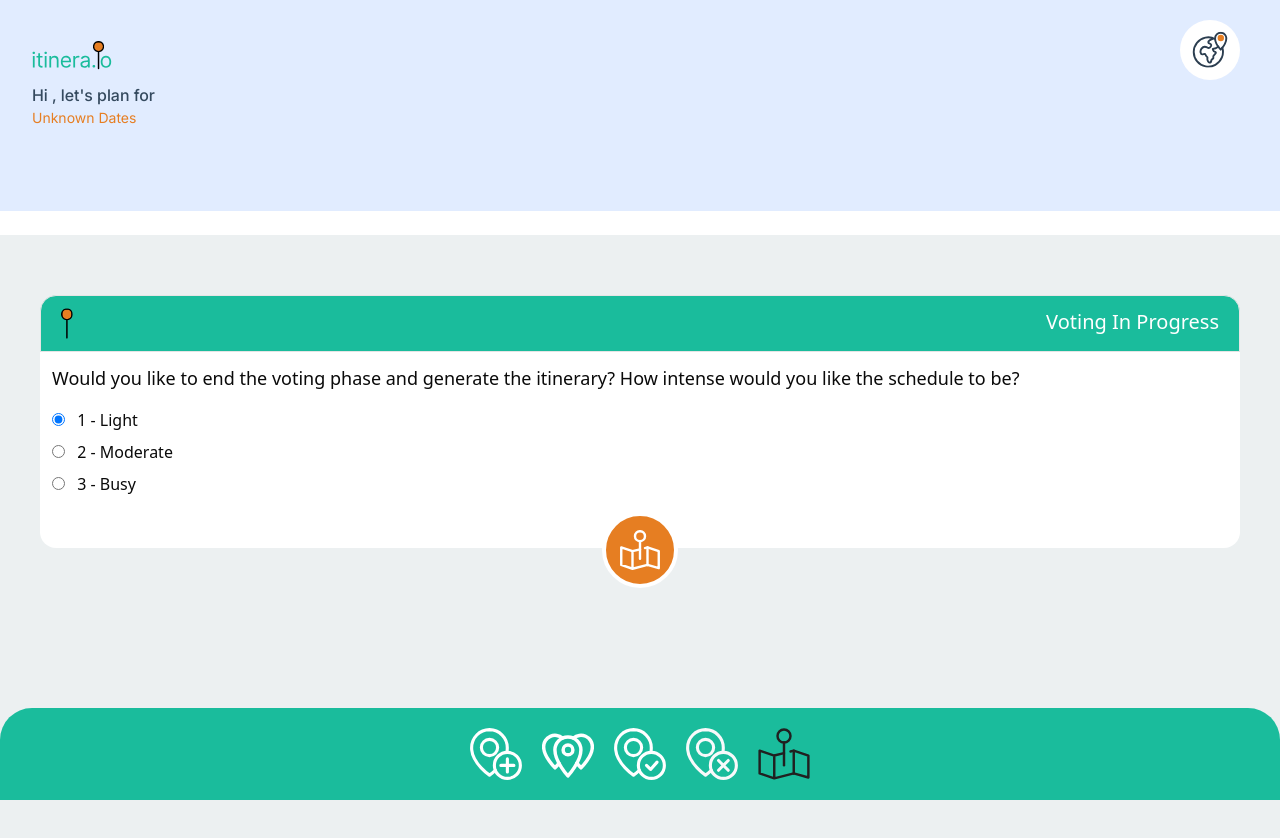
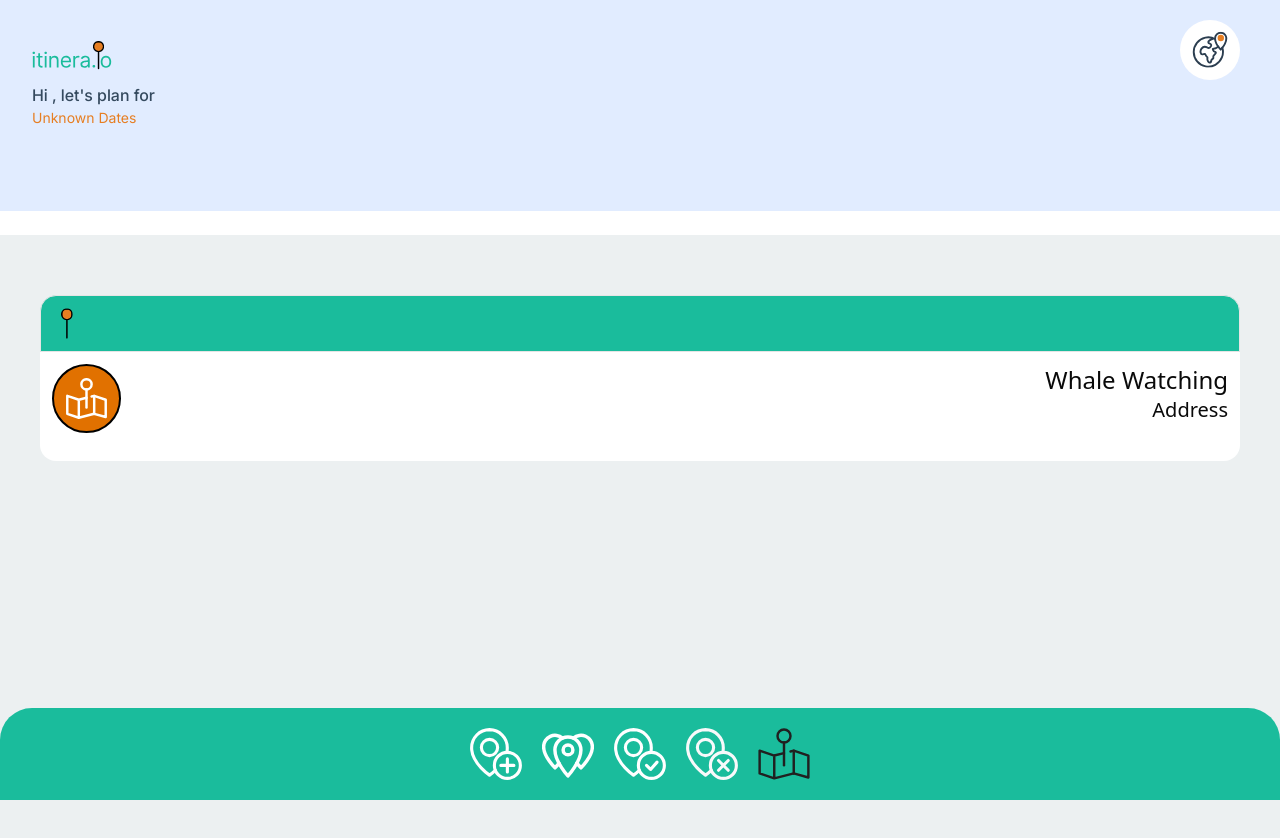
Before and after one commit to kcadavos/itinera-io, a Next.js app: page /ItinerarySuggestionPages/ItineraryPage in a window 1280 px wide. Shown: the top 838 px of the page. Built offline with nearby package versions, Linux system fonts and the light colour scheme.

Commit message:
1/3 implementation of itinerary generation

```diff
--- a/src/app/(pages)/ItinerarySuggestionPages/ItineraryPage/page.tsx
+++ b/src/app/(pages)/ItinerarySuggestionPages/ItineraryPage/page.tsx
@@ -1,11 +1,15 @@
 'use client'
 import CloseVotingComponent from '@/components/CloseVotingComponent'
+import ItineraryDetailsComponent from '@/components/ItineraryDetailsComponent'
+import { useSelectedTripIsVotingOpenContext } from '@/context/DataContext'
 import React from 'react'
 
 const ItineraryPage = () => {
+  const {selectedTripIsVotingOpen}=useSelectedTripIsVotingOpenContext();
   return (
     <div className='bg-[#ECF0F1] h-screen w-screen py-5 '>
-    <CloseVotingComponent/>
+      {selectedTripIsVotingOpen  ?   <CloseVotingComponent/>: <ItineraryDetailsComponent/>}
+
     </div>
   )
 }
--- a/src/components/AddTripComponent.tsx
+++ b/src/components/AddTripComponent.tsx
@@ -54,7 +54,7 @@ const AddTripComponent = () => {
                 setParticipantsEmailList('');
 
 
-                } else { // for editing
+                } else { // for editing or viewing
                 setTripId  (selectedTripId);
                 setDestination(selectedTripDestination);
                 const parsedStartDate = parse(selectedTripStartDate, "yyyy-MM-dd", new Date());
--- a/src/components/CloseVotingComponent.tsx
+++ b/src/components/CloseVotingComponent.tsx
@@ -1,15 +1,37 @@
-// import { useSelectedTripIsVotingOpenContext } from '@/context/DataContext';
-import  { useState} from 'react'
+import { useSelectedTripIdContext, useSelectedTripIsVotingOpenContext, useSelectedTripOwnerIdContext, useUserIdContext } from '@/context/DataContext';
+import { GenerateAndSaveItinerary } from '@/lib/services/ItineraryServices';
+import  { useEffect, useState} from 'react'
 
 
 const CloseVotingComponent = () => {
 
-  const [schedIntensity, setSchedIntensity] = useState<string>('1');
-  // const {selectedTripIsVotingOpen,setSelectedTripIsVotingOpen}=useSelectedTripIsVotingOpenContext();
+  const [schedIntensity, setSchedIntensity] = useState<number>(1);
+  const {setSelectedTripIsVotingOpen,selectedTripIsVotingOpen}=useSelectedTripIsVotingOpenContext();
+  const{selectedTripId}= useSelectedTripIdContext();
+  const {selectedTripOwnerId} =useSelectedTripOwnerIdContext();
+  const {userId} = useUserIdContext();
 
-const GenerateItinerary =()=>{
+
+const GenerateItinerary =async()=>{
+  const request ={
+    tripId : selectedTripId,
+    numberOfActivitiesPerDay: schedIntensity
+  }
+
+  console.log("REQ"+ JSON.stringify(request))
+
+  const success = await GenerateAndSaveItinerary (request)
+  if (success)
+    alert("ITI GENERATED");
+    setSelectedTripIsVotingOpen(false);
+
 
 }
+
+useEffect(()=>{
+console.log("VOTING STATUS"+selectedTripIsVotingOpen);
+console.log("INTENSE"+ schedIntensity)
+},[selectedTripIsVotingOpen,schedIntensity])
 
   return (
     <>
@@ -19,20 +41,21 @@ const GenerateItinerary =()=>{
       <p className='text-white text-xl'>Voting In Progress</p>
     </div>
     <div className='bg-white p-3 space-y-4 rounded-b-2xl'>
-      <p className='text-lg'>
+      { (selectedTripOwnerId===userId) ? (<div>  <p className='text-lg'>
       Would you like to end the voting phase and generate the itinerary?  How intense would you like the schedule to be?
       </p>
       <div className='flex flex-col space-y-2 mb-10'>
-      <label > <input value="1" type="radio" className='mr-2' checked={schedIntensity==='1'} onChange={(e) => setSchedIntensity(e.target.value)}/> 1 - Light</label>
-      <label > <input value="2" type="radio" className='mr-2' checked={schedIntensity==='2'} onChange={(e) => setSchedIntensity(e.target.value)}/> 2 - Moderate</label>
-      <label > <input value="3" type="radio" className='mr-2' checked={schedIntensity==='3'} onChange={(e) => setSchedIntensity(e.target.value)}/> 3 - Busy</label>
+      <label > <input value="1" type="radio" className='mr-2' checked={schedIntensity===1} onChange={(e) => setSchedIntensity(Number(e.target.value))}/> 1 - Light</label>
+      <label > <input value="2" type="radio" className='mr-2' checked={schedIntensity===2} onChange={(e) => setSchedIntensity(Number(e.target.value))}/> 2 - Moderate</label>
+      <label > <input value="3" type="radio" className='mr-2' checked={schedIntensity===3} onChange={(e) => setSchedIntensity(Number(e.target.value))}/> 3 - Busy</label>
       </div>
       <div className="flex justify-center absolute -bottom-0 left-1/2 transform -translate-x-1/2">
       <button  onClick={GenerateItinerary} className="bg-[#E67E22] hover:bg-[#d56b0f] border-4 border-white text-xl text-white rounded-[2.5rem] p-3.5 cursor-pointer" >
             <img src="/assets/Icons/Orion_travel-map 1.svg" className="w-10" alt="Generate Itinerary"
             />
             </button>
-      </div>
+      </div> </div>) :(<p className='text-xl p-5 font-medium'>Itinerary is not ready. Please ensure that you casted your vote to all the suggested activities and  wait for the trip owner to end the voting.</p>)}
+
 
     </div>
 
--- /dev/null
+++ b/src/components/ItineraryDetailsComponent.tsx
@@ -0,0 +1,34 @@
+// import { useSelectedTripStartDateContext } from '@/context/DataContext'
+// import { format } from 'date-fns';
+import React from 'react'
+
+const ItineraryDetailsComponent = () => {
+    // const{selectedTripStartDate}=useSelectedTripStartDateContext();
+  return (
+    <div className=' mx-10 py-10  relative'>
+        <div className='flex px-5  justify-between p-3 border rounded-t-2xl bg-[#1ABC9C]'>
+        <img src="/assets/Icons/itineraIcon.svg" className='w-3 h-auto'/>
+        {/* <p className='text-white text-2xl'>{format(new Date(selectedTripStartDate+"T12:00:00"),'MMM dd')} , {format(new Date(selectedTripStartDate+"T12:00:00"),'EEEE')}</p> */}
+        </div>
+          {/* start of the activities in the days*/ }
+        <div className=' bg-white p-3 space-y-4 rounded-b-2xl flex justify-between'>
+            <div className='bg-amber-600 rounded-full w-18 h-auto p-3 border-2 border-black'>
+              <img src="/assets/Icons/Orion_travel-map 1.svg" className="object-cover" alt="Generate Itinerary"/>
+            </div>
+              <div className='flex flex-col  w-full  items-end'>
+                <p className='text-2xl  font-medium'> Whale Watching</p>
+                <p className='text-xl'>  Address</p>
+
+              </div>
+
+        <div>
+            <p className='text-lg'>
+
+      </p>
+      </div>
+     </div>
+    </div>
+  )
+}
+
+export default ItineraryDetailsComponent
--- a/src/components/TripCardComponent.tsx
+++ b/src/components/TripCardComponent.tsx
@@ -1,7 +1,7 @@
 import { ITripData } from '@/lib/TripInterfaces'
 import React, { useEffect, useRef } from 'react'
 import { format } from 'date-fns';
-import { useSelectedTripDestinationContext, useSelectedTripEndDateContext, useSelectedTripIdContext, useSelectedTripOwnerIdContext, useSelectedTripParticipantsIdListContext, useSelectedTripStartDateContext, useUserIdContext } from '@/context/DataContext';
+import { useSelectedTripDestinationContext, useSelectedTripEndDateContext, useSelectedTripIdContext, useSelectedTripIsVotingOpenContext, useSelectedTripOwnerIdContext, useSelectedTripParticipantsIdListContext, useSelectedTripStartDateContext, useUserIdContext } from '@/context/DataContext';
 import { useRouter } from 'next/navigation';
 
 
@@ -23,7 +23,7 @@ const TripCardComponent = ({ trips }:{trips:ITripData[]}) => {
     const{selectedTripEndDate,setSelectedTripEndDate}=useSelectedTripEndDateContext();
     const{setSelectedParticipantsIdList}=useSelectedTripParticipantsIdListContext();
     const{setSelectedTripOwnerId}=useSelectedTripOwnerIdContext();
-
+    const{setSelectedTripIsVotingOpen}=useSelectedTripIsVotingOpenContext();
 
 // Refs to autos croll to selected trip
 const tripRefs = useRef<(HTMLDivElement | null)[]>([]);
@@ -35,6 +35,8 @@ const updateTripContext =(trip:ITripData)=>{
   setSelectedTripEndDate(trip.endDate);
   setSelectedParticipantsIdList(trip.participantsId);
   setSelectedTripOwnerId(trip.ownerId);
+  setSelectedTripIsVotingOpen(trip.isVotingOpen);
+
 
 }
  const handleSelectTrip= (trip:ITripData)=>{
@@ -42,7 +44,7 @@ const updateTripContext =(trip:ITripData)=>{
     if (trip.isVotingOpen){
        router.push("/ItinerarySuggestionPages/AddSuggestionPage")
     }else{
-       router.push("/Itinerary/ViewItinerary")
+       router.push("/ItinerarySuggestionPages/ItineraryPage")
     }
 
   }
--- /dev/null
+++ b/src/lib/ItineraryInterfaces.ts
@@ -0,0 +1,5 @@
+export interface IItineraryRequest {
+    tripId:number,
+    numberOfActivitiesPerDay:number
+
+}
--- a/src/lib/services/ItineraryServices.ts
+++ b/src/lib/services/ItineraryServices.ts
@@ -1,3 +1,24 @@
+import { IItineraryRequest } from "../ItineraryInterfaces";
 
 
-// const url = 'https://itineraioapi-cqapgsgcbschc7hu.westus-01.azurewebsites.net/';
+const url = 'https://itineraioapi-cqapgsgcbschc7hu.westus-01.azurewebsites.net/';
+
+export const GenerateAndSaveItinerary = async (request:IItineraryRequest)=>{
+
+    const res = await fetch(url+"Itinerary/GenerateAndSaveItinerary",{
+        method: "POST",
+        headers: {
+            "Content-Type":"application/json",
+        //     // "Authorization":"Bearer "+token,
+        },
+        body: JSON.stringify(request)
+    });
+    if (!res.ok){
+        const errorData = await res.json();
+        const errorMsg = errorData.message;
+        console.log ("Error on Generate Itinerary fetch"+ errorMsg);
+        return false;
+    }
+    const data = await res.json();
+    return data.success;
+}
```
